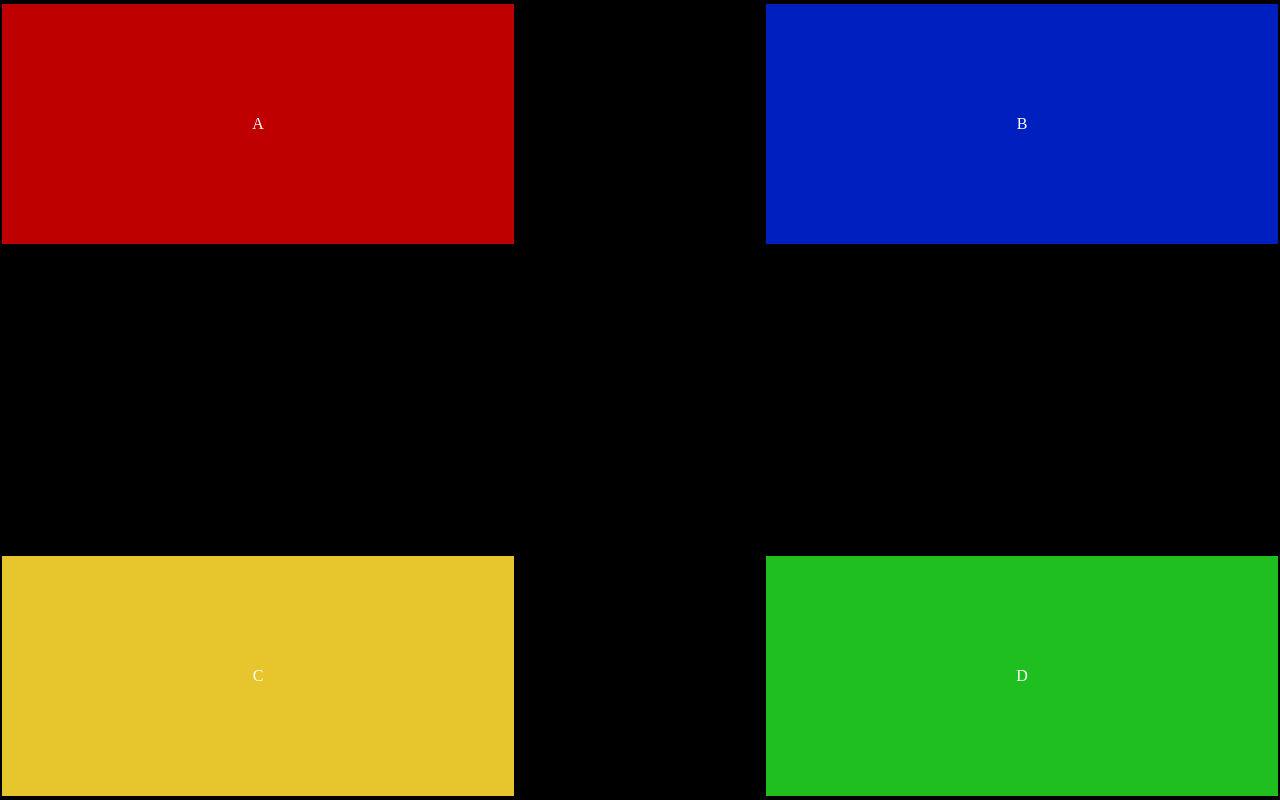
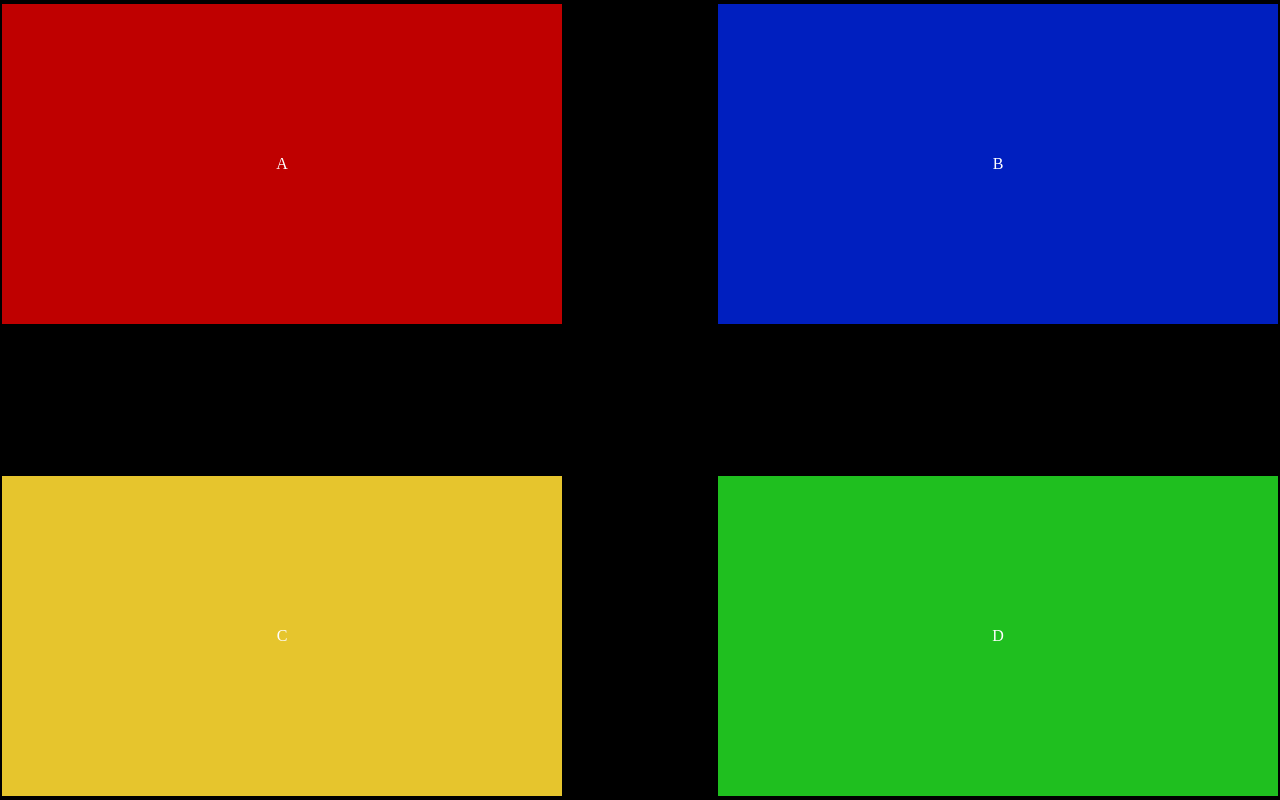
Before and after one commit to TechDudie/project, a PHP site: page /game.html in a window 1280 px wide. Run offline with PHP 8.4, Linux system fonts and the light colour scheme.

Commit message:
Update game.css

```diff
--- a/css/game.css
+++ b/css/game.css
@@ -10,13 +10,13 @@ h1, h2 {
 #container {
   width: 100%;
   height: 100%;
-  padding: 16px;
+  padding: 10vh;
 }
 .button {
   border: none;
   color: white;
-  width: 40%;
-  height: 30vh;
+  width: calc(50% - 10vh);
+  height: 40vh;
   text-align: center;
   text-decoration: none;
   display: inline-block;
```
